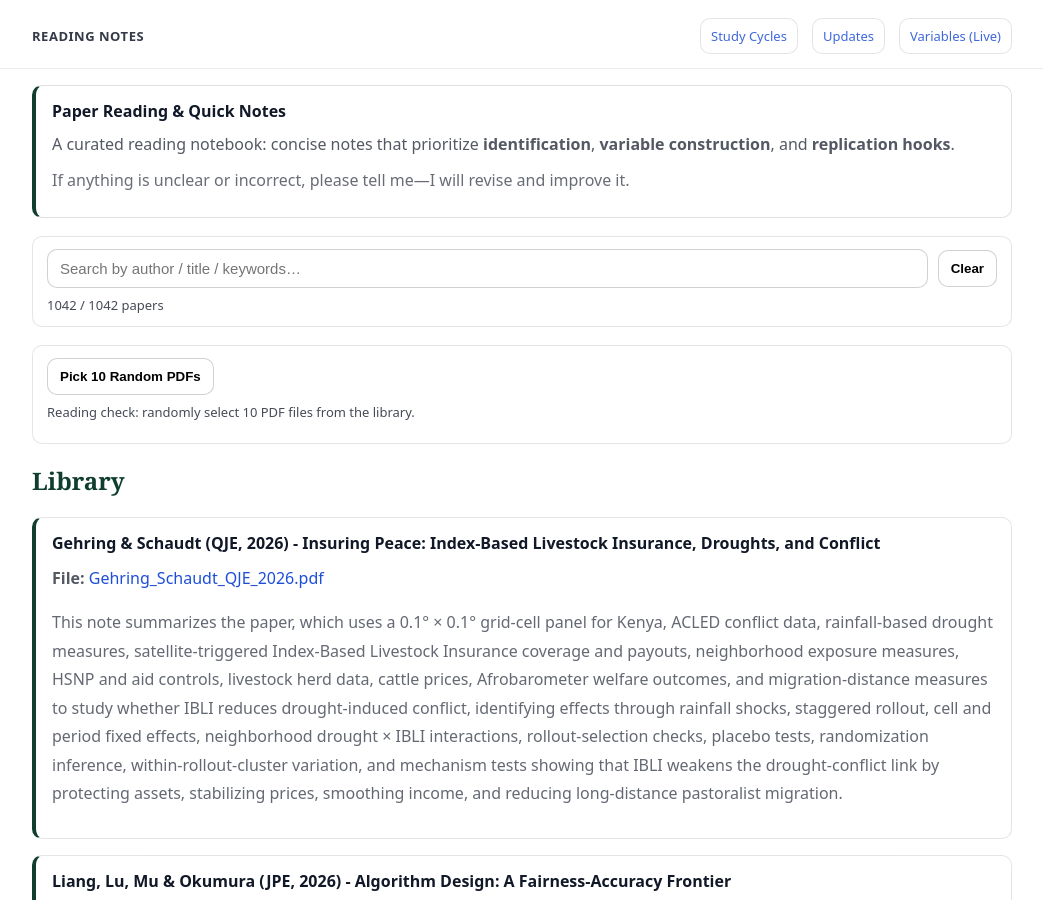
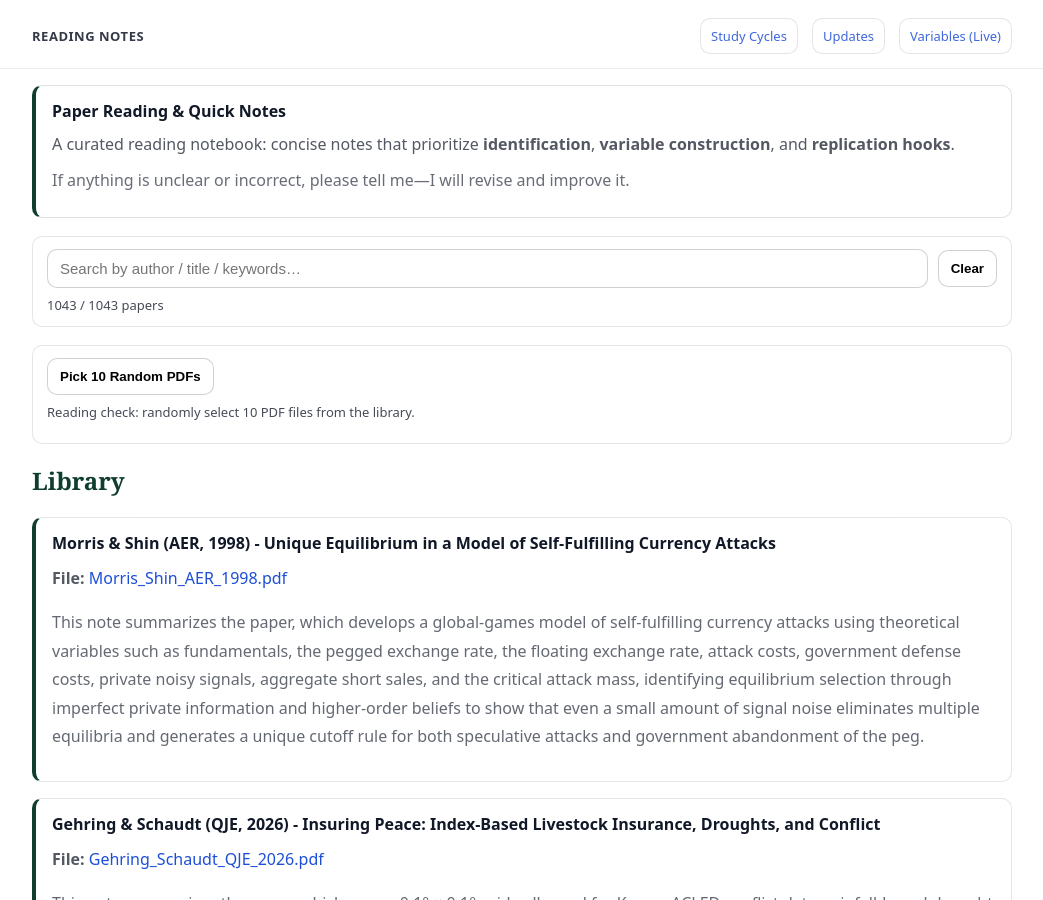
Before and after one commit to yaxinzn/study-archive, a Jekyll site: the page built from reading/index.md, in a window 1280 px wide and 900 px high. Shown: the whole window, without its empty margins (118-1161 px from the left). Built offline with Jekyll 4.4.1, drawn with Linux system fonts in a browser that asks for light colours.

Commit message:
Reading: add/update Morris_Shin_AER_1998.pdf

```diff
--- a/_data/reading.yml
+++ b/_data/reading.yml
@@ -1,3 +1,7 @@
+- title: "Morris & Shin (AER, 1998) - Unique Equilibrium in a Model of Self-Fulfilling Currency Attacks"
+  file: "Morris_Shin_AER_1998.pdf"
+  desc: "This note summarizes the paper, which develops a global-games model of self-fulfilling currency attacks using theoretical variables such as fundamentals, the pegged exchange rate, the floating exchange rate, attack costs, government defense costs, private noisy signals, aggregate short sales, and the critical attack mass, identifying equilibrium selection through imperfect private information and higher-order beliefs to show that even a small amount of signal noise eliminates multiple equilibria and generates a unique cutoff rule for both speculative attacks and government abandonment of the peg."
+
 - title: "Gehring & Schaudt (QJE, 2026) - Insuring Peace: Index-Based Livestock Insurance, Droughts, and Conflict"
   file: "Gehring_Schaudt_QJE_2026.pdf"
   desc: "This note summarizes the paper, which uses a 0.1° × 0.1° grid-cell panel for Kenya, ACLED conflict data, rainfall-based drought measures, satellite-triggered Index-Based Livestock Insurance coverage and payouts, neighborhood exposure measures, HSNP and aid controls, livestock herd data, cattle prices, Afrobarometer welfare outcomes, and migration-distance measures to study whether IBLI reduces drought-induced conflict, identifying effects through rainfall shocks, staggered rollout, cell and period fixed effects, neighborhood drought × IBLI interactions, rollout-selection checks, placebo tests, randomization inference, within-rollout-cluster variation, and mechanism tests showing that IBLI weakens the drought-conflict link by protecting assets, stabilizing prices, smoothing income, and reducing long-distance pastoralist migration."
```
Also changed, not shown: 1 other file.
